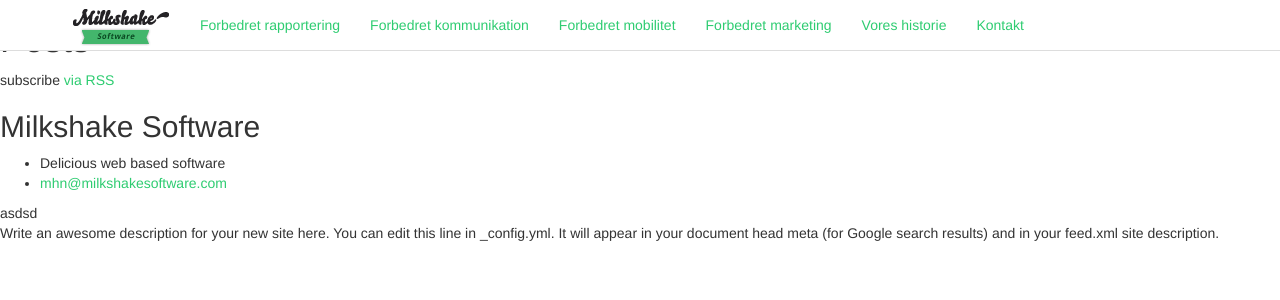
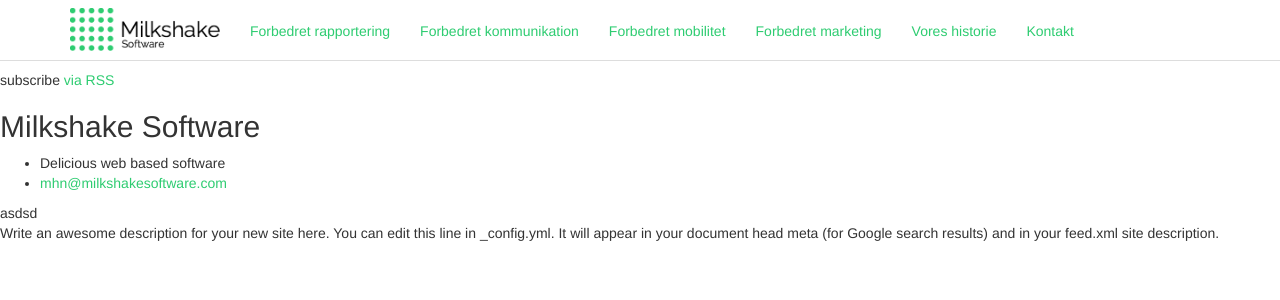
Before and after one commit to milkshakesoftware/milkshakesoftware.github.com, a Jekyll site: the page built from index.html, in a window 1280 px wide. Shown: the top 300 px of the page. Built offline with Jekyll 4.4.1, drawn with Linux system fonts in a browser that asks for light colours; some web fonts are replaced.

Commit message:
New logo

```diff
--- a/css/main.css
+++ b/css/main.css
@@ -2,10 +2,17 @@
 	border-bottom: 1px solid #ddd;
 	background-color: #ffffff;
 	opacity: 0.999;
+	height: 61px;
 }
 
 .navbar-header .navbar-brand img {
-	margin-top: -30px;
+	max-width: 150px;
+	margin-top: -7px;
+}
+
+.ms-site-nav .navbar-nav > li > a {
+	padding-top: 21px;
+	padding-bottom: 19px;
 }
 
 .ms-site-nav .navbar-nav > li > a:hover, .ms-site-nav .navbar-nav > .active > a, .ms-site-nav .navbar-nav > .active > a:hover {
```
Also changed, not shown: img/logo.png.
